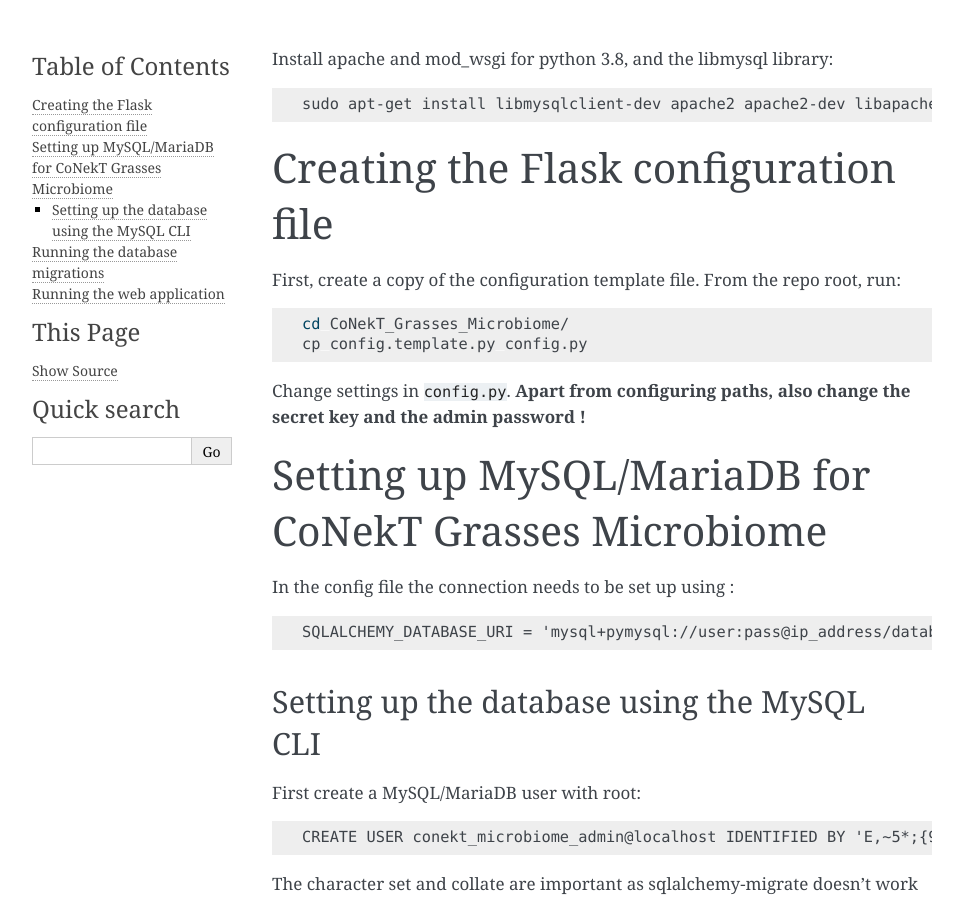
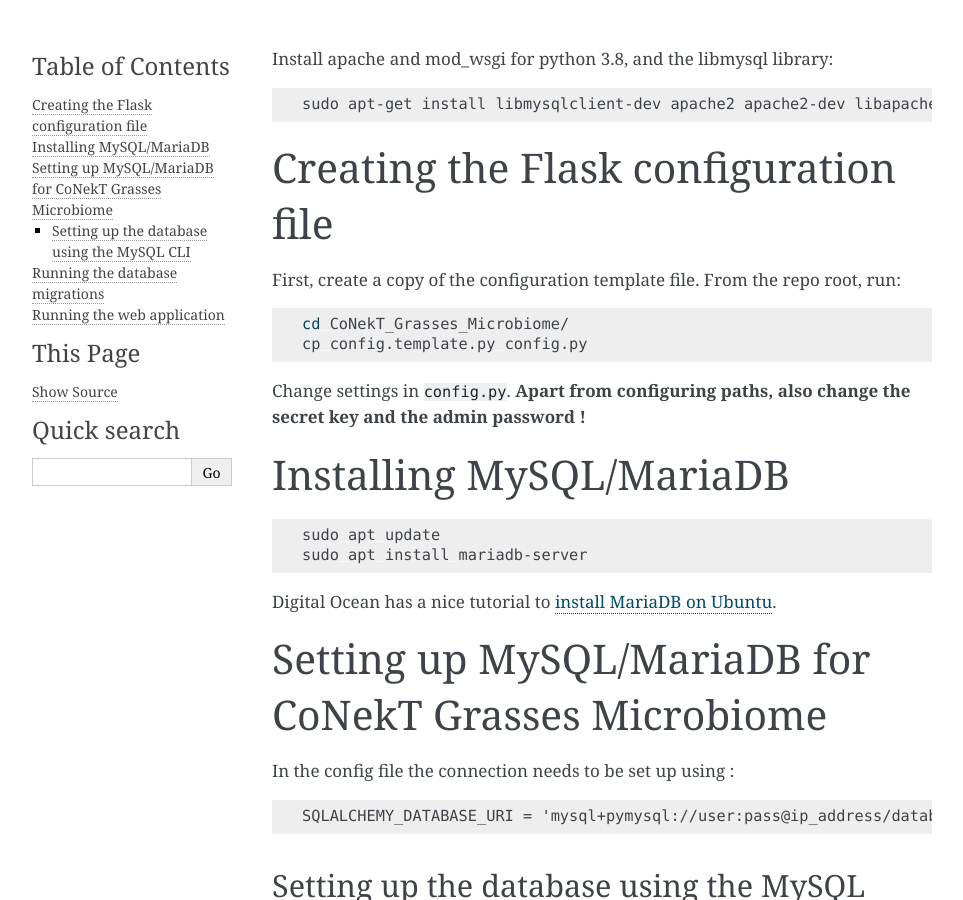
Before and after one commit to SantosRAC/conekt_grasses_microbiome, a Sphinx documentation site: the page built from CoNekT_Grasses_Microbiome/docs/source/connect_mysql.md, in a window 1280 px wide and 900 px high. Shown: the whole window, without its empty margins (148-1111 px from the left). Built offline with Sphinx 7.4.7, drawn with Linux system fonts in a browser that asks for light colours.

Commit message:
MariaDB installation on Ubuntu

````diff
--- a/CoNekT_Grasses_Microbiome/docs/source/connect_mysql.md
+++ b/CoNekT_Grasses_Microbiome/docs/source/connect_mysql.md
@@ -12,6 +12,16 @@
 ```
 
 Change settings in `config.py`. **Apart from configuring paths, also change the secret key and the admin password !**
+
+# Installing MySQL/MariaDB
+
+
+```bash
+sudo apt update
+sudo apt install mariadb-server
+```
+
+Digital Ocean has a nice tutorial to [install MariaDB on Ubuntu](https://www.digitalocean.com/community/tutorials/how-to-install-mariadb-on-ubuntu-22-04).
 
 
 # Setting up MySQL/MariaDB for CoNekT Grasses Microbiome
````
